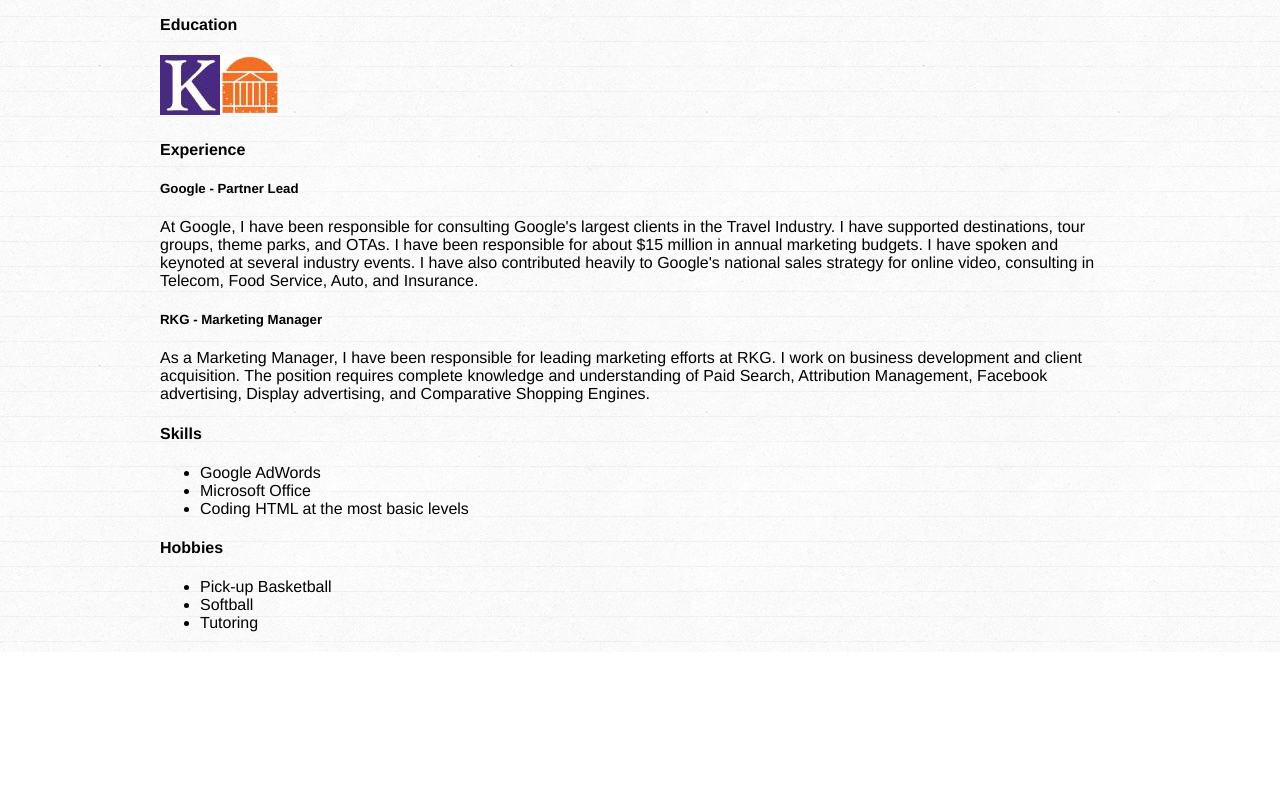
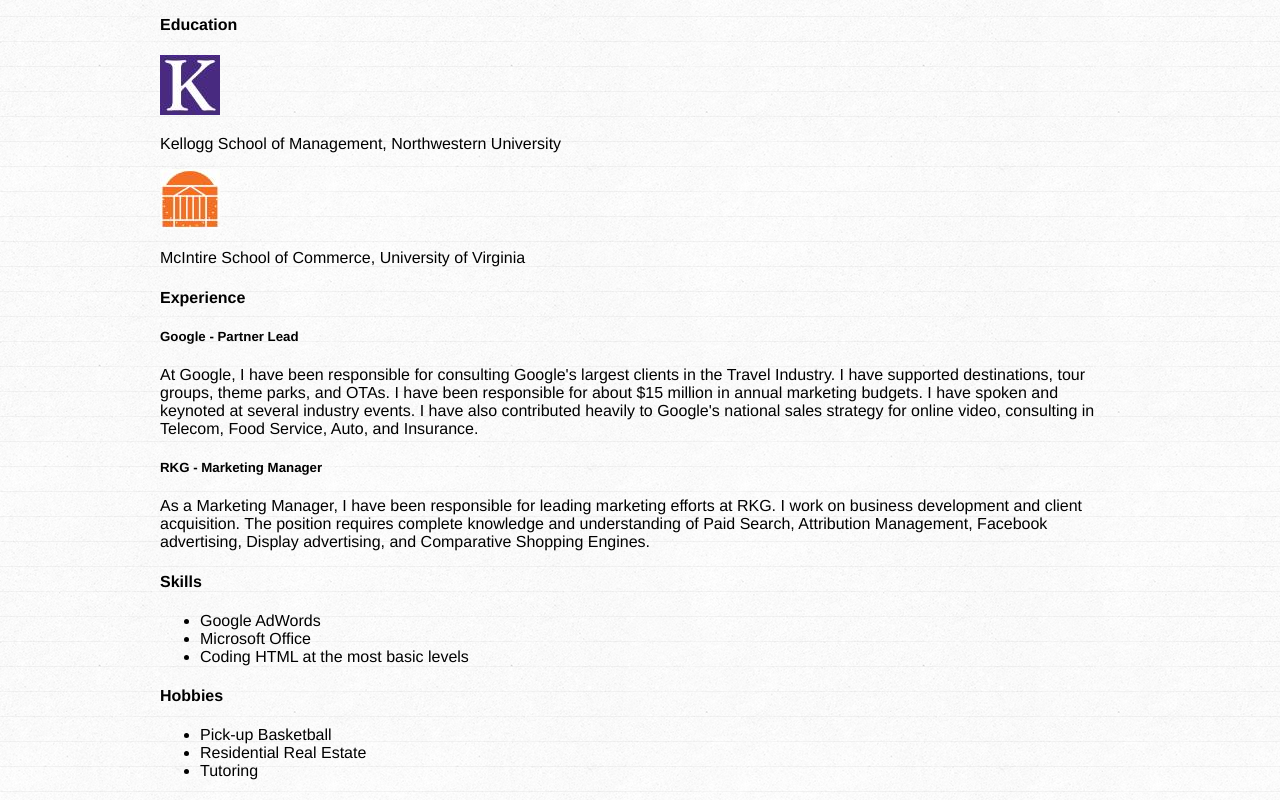
Before and after one commit to johndthornton/johndthornton.github.io, a plain HTML site: page index.html in a window 1280 px wide. Shown: the part 669-1469 px from the top of the page. Before the commit the page ends 1321 px from the top, so only its background shows below. Drawn offline with Linux system fonts and the light colour scheme.

Commit message:
EDU Pics and More Information

```diff
--- a/index.html
+++ b/index.html
@@ -29,7 +29,8 @@
     </section>
     <section>
       <h4>Education</h4>
-      <img src="Kellogg.png"><img src="UVA.png">
+      <img src="Kellogg.png"> <p>Kellogg School of Management, Northwestern University</P> <img src="UVA.png"><p>McIntire School of Commerce, University of Virginia</p>
+
     <section>
       <h4>Experience</h4>
       <section>
@@ -53,7 +54,7 @@
       <h4>Hobbies</h4>
       <ul>
         <li>Pick-up Basketball</li>
-        <li>Softball</li>
+        <li>Residential Real Estate</li>
         <li>Tutoring</li>
       </ul>
     </section>
```
Also changed, not shown: landscape.jpg (added).
